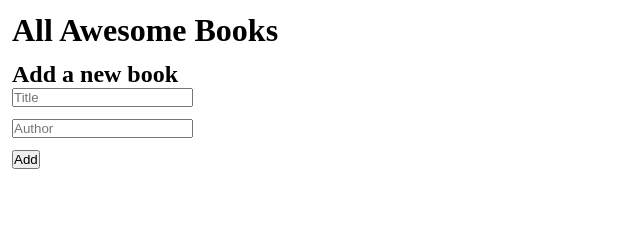
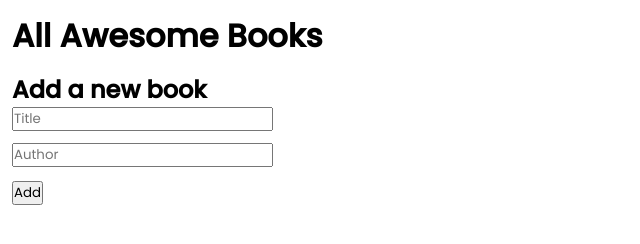
Before and after one commit to ntzwilly/awesome-books, a website: page index.html in a window 1280 px wide. Shown: the whole page, without its empty margins (0-640 px from the left). Drawn offline with Linux system fonts and the light colour scheme.

Commit message:
Add custom fonts

```diff
--- a/index.css
+++ b/index.css
@@ -2,6 +2,7 @@
   list-style: none;
   padding: 0;
   margin: 0;
+  font-family: "Poppins", sans-serif;
 }
 
 body {
@@ -22,3 +23,6 @@ input {
 form {
   margin: 12px 0;
 }
+
+.header-1 {
+}
--- a/index.html
+++ b/index.html
@@ -5,6 +5,13 @@
     <meta http-equiv="X-UA-Compatible" content="IE=edge" />
     <meta name="viewport" content="width=device-width, initial-scale=1.0" />
     <title>Awesome Books</title>
+    <link rel="preconnect" href="https://fonts.googleapis.com" />
+
+    <link rel="preconnect" href="https://fonts.gstatic.com" crossorigin />
+    <link
+      href="https://fonts.googleapis.com/css2?family=Poppins:wght@300;400;500&display=swap"
+      rel="stylesheet"
+    />
     <link rel="stylesheet" href="index.css" />
   </head>
   <body>
```
